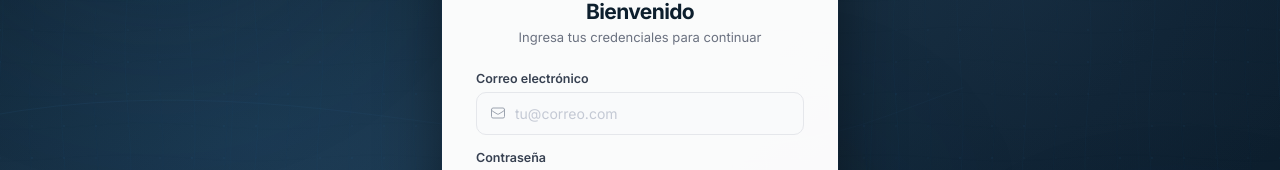
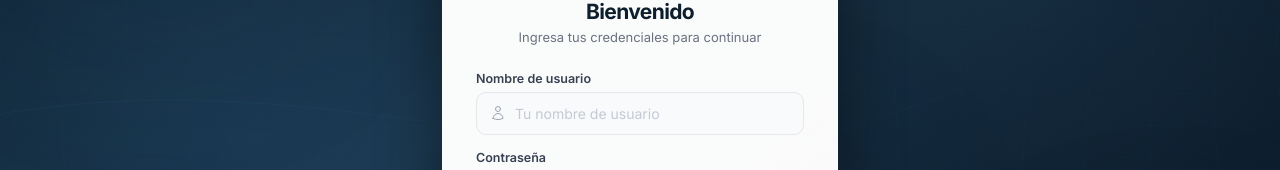
Before and after one commit to CamiloTibambre/texticode-vue, a Vue app in the folder texticode-vue/: page /login in a window 1280 px wide. Shown: the part 258-428 px from the top of the page. Built offline with nearby package versions, Linux system fonts and the light colour scheme; no server answers.

Commit message:
Integracion de paso a paso de como corer el proyecto + metodos

```diff
--- a/texticode-vue/src/views/LoginView.vue
+++ b/texticode-vue/src/views/LoginView.vue
@@ -62,14 +62,14 @@
       <div class="form" :class="{ visible: cardVisible }">
 
         <div class="form-group" :class="{ focused: focusEmail, 'has-error': error && !email }">
-          <label>Correo electrónico</label>
+          <label>Nombre de usuario</label>
           <div class="input-wrap">
             <svg class="input-icon" fill="none" viewBox="0 0 24 24" stroke-width="1.5" stroke="currentColor">
-              <path stroke-linecap="round" stroke-linejoin="round" d="M21.75 6.75v10.5a2.25 2.25 0 0 1-2.25 2.25h-15a2.25 2.25 0 0 1-2.25-2.25V6.75m19.5 0A2.25 2.25 0 0 0 19.5 4.5h-15a2.25 2.25 0 0 0-2.25 2.25m19.5 0v.243a2.25 2.25 0 0 1-1.07 1.916l-7.5 4.615a2.25 2.25 0 0 1-2.36 0L3.32 8.91a2.25 2.25 0 0 1-1.07-1.916V6.75"/>
+              <path stroke-linecap="round" stroke-linejoin="round" d="M15.75 6a3.75 3.75 0 1 1-7.5 0 3.75 3.75 0 0 1 7.5 0ZM4.501 20.118a7.5 7.5 0 0 1 14.998 0A17.933 17.933 0 0 1 12 21.75c-2.676 0-5.216-.584-7.499-1.632Z"/>
             </svg>
-            <input v-model="email" type="email" placeholder="tu@correo.com"
+            <input v-model="email" type="text" placeholder="Tu nombre de usuario"
               @focus="focusEmail = true" @blur="focusEmail = false"
-              @keyup.enter="iniciarSesion" autocomplete="email">
+              @keyup.enter="iniciarSesion" autocomplete="username">
           </div>
         </div>
 
```
Also changed, not shown: 1 other file (tests, documents, lock files or other folders).
